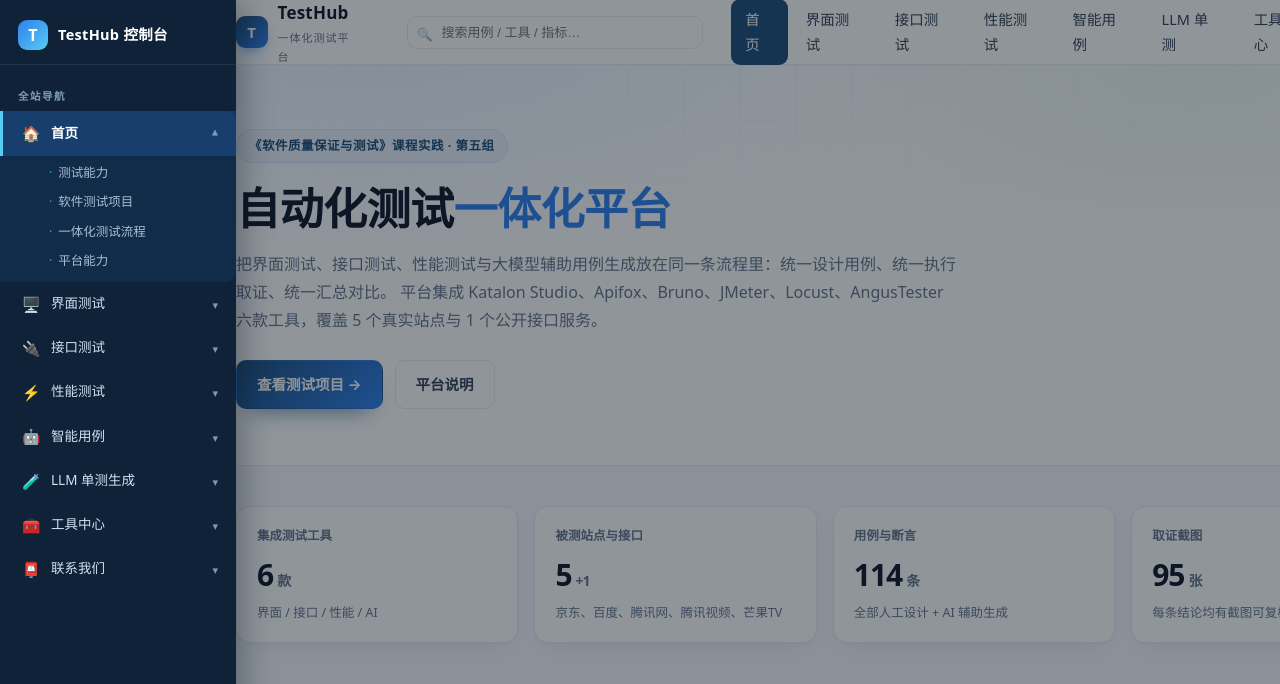
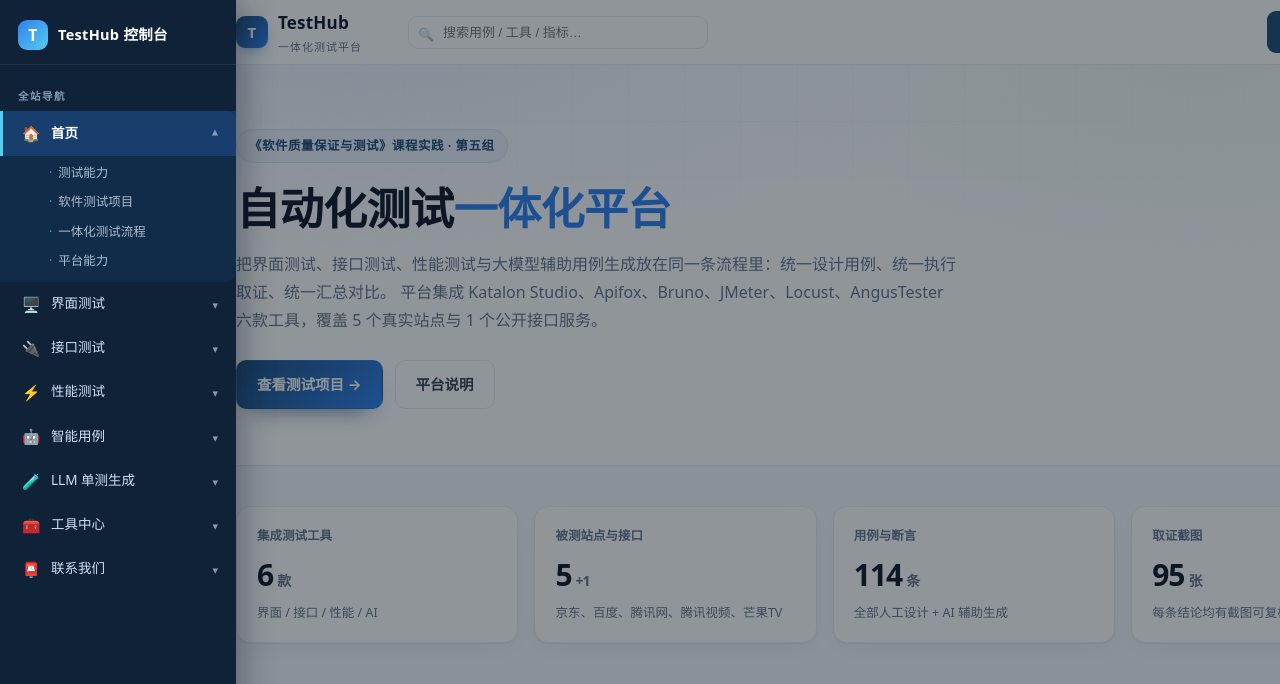
Before and after one commit to yany-bit/testhub-platform, a plain HTML site: page index.html in a window 1280 px wide. Shown: the top 684 px of the page. Drawn offline with Linux system fonts and the light colour scheme.

```diff
--- a/index.html
+++ b/index.html
@@ -23,12 +23,6 @@
     <button class="nav-toggle" aria-label="菜单">☰</button>
     <nav class="nav-links">
       <a href="index.html">首页</a>
-      <a href="ui.html">界面测试</a>
-      <a href="api.html">接口测试</a>
-      <a href="performance.html">性能测试</a>
-      <a href="ai.html">智能用例</a>
-      <a href="llm.html">LLM 单测</a>
-      <a href="tools.html">工具中心</a>
       <a href="about.html">联系我们</a>
     </nav>
   </div>
```
Also changed, not shown: about.html (+0 -6 lines), ai.html (+0 -6 lines), api.html (+0 -6 lines), llm.html (+0 -6 lines), performance.html (+0 -6 lines), tools.html (+0 -6 lines), ui.html (+0 -6 lines).
